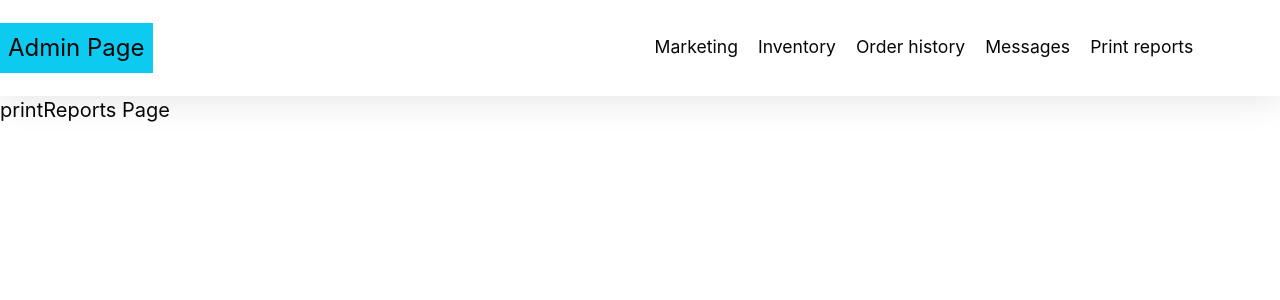
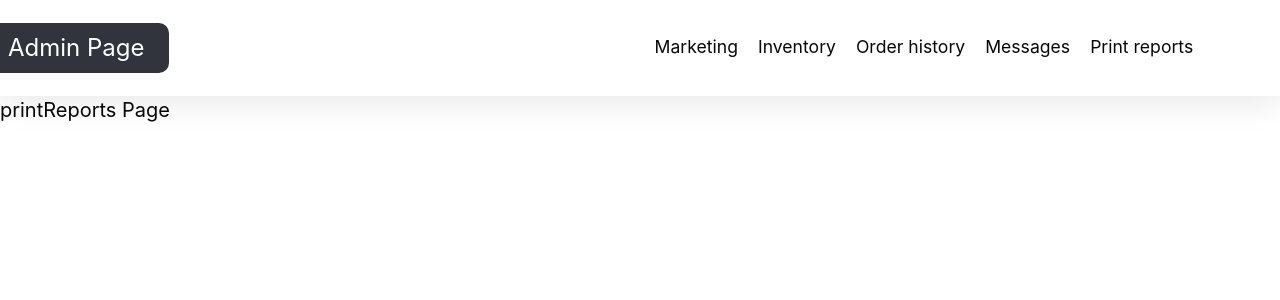
Before and after one commit to LeeJung-AWS/360-shopping, a React (Create React App) app in the folder frontend/: page /adminPage/printReports in a window 1280 px wide. Shown: the top 300 px of the page. Built offline with nearby package versions, Linux system fonts and the light colour scheme.

Commit message:
Modified Style and Closing Func in Admin Nav

```diff
--- a/frontend/src/components/AdminNav/index.tsx
+++ b/frontend/src/components/AdminNav/index.tsx
@@ -14,6 +14,11 @@ const AdminNav: React.FC = () => {
           }
     }
 
+    function onclickMenu () {
+        const mobileLinksEl = document.getElementById('mobile-Links')!;
+        mobileLinksEl.style.display = "none";
+    }
+
     return (
     <header className="adminNav-header">
         <Link id="admin-page-btn" to="/adminPage">Admin Page</Link>
@@ -21,11 +26,11 @@ const AdminNav: React.FC = () => {
             <a href="#test" id="mobile-menu" onClick={mobileNavClick}><i className="fas fa-bars"></i></a>
         </nav>
         <div id="mobile-Links">
-                <Link to="/adminPage/marketing">Marketing</Link>
-                <Link to="/adminPage/inventory">Inventory</Link>
-                <Link to="/adminPage/orderHistory">Order history</Link>
-                <Link to="/adminPage/messages">Messages</Link>
-                <Link to="/adminPage/printReports">Print reports</Link>
+                <Link to="/adminPage/marketing" onClick={onclickMenu}>Marketing</Link>
+                <Link to="/adminPage/inventory" onClick={onclickMenu}>Inventory</Link>
+                <Link to="/adminPage/orderHistory" onClick={onclickMenu}>Order history</Link>
+                <Link to="/adminPage/messages" onClick={onclickMenu}>Messages</Link>
+                <Link to="/adminPage/printReports" onClick={onclickMenu}>Print reports</Link>
             </div>
         <nav className="adminNav-desktop">
             <ul>
--- a/frontend/src/sass/4_layout/_adminNav.scss
+++ b/frontend/src/sass/4_layout/_adminNav.scss
@@ -1,9 +1,10 @@
 .adminNav-header{
     #admin-page-btn{
         text-decoration: none;
-        padding:0.5rem;
-        color: $text-color;
-        background-color: $info;
+        padding:0.5rem 1.5rem 0.5rem 0.5rem;
+        color: white;
+        background-color: $tertiary;
+        border-radius: 0 10px 10px 0;
     }
 }
 
@@ -22,29 +23,27 @@
 
 #mobile-Links{
     display: none;
-
     position: absolute;
     top: 0rem;
     z-index: 1;
-    background-color: rgba(154, 255, 253, 0.8);
+    background-color: rgba(255, 255, 255, 0.95);
     width: 100%;
     height: 100%;
     text-align: center;
     font-size: 32px;
     padding: 5rem 2rem;
 
-
-
     a {
-        color: $text-color;
+        color: $tertiary;
         padding: 1rem 0;
         text-decoration: none;
         display: block;
+        border-top: 0.5px solid;
+
     }
 
-    a:hover {
-        color: $heliotrope;
-        transition: all 0.2s ease-in-out;
+    a:nth-of-type(5) {
+        border-bottom: 0.5px solid;
     }
 }
 
@@ -87,6 +86,7 @@
         width: 100%;
         text-align: center;
         font-size: 1.5rem;
+        border-radius: 0;
     }
 
     .adminNav-desktop {
@@ -113,5 +113,6 @@
 
     .adminNav-header #admin-page-btn {
         width: fit-content;
+        border-radius: 0 10px 10px 0;
     }
 }
```
